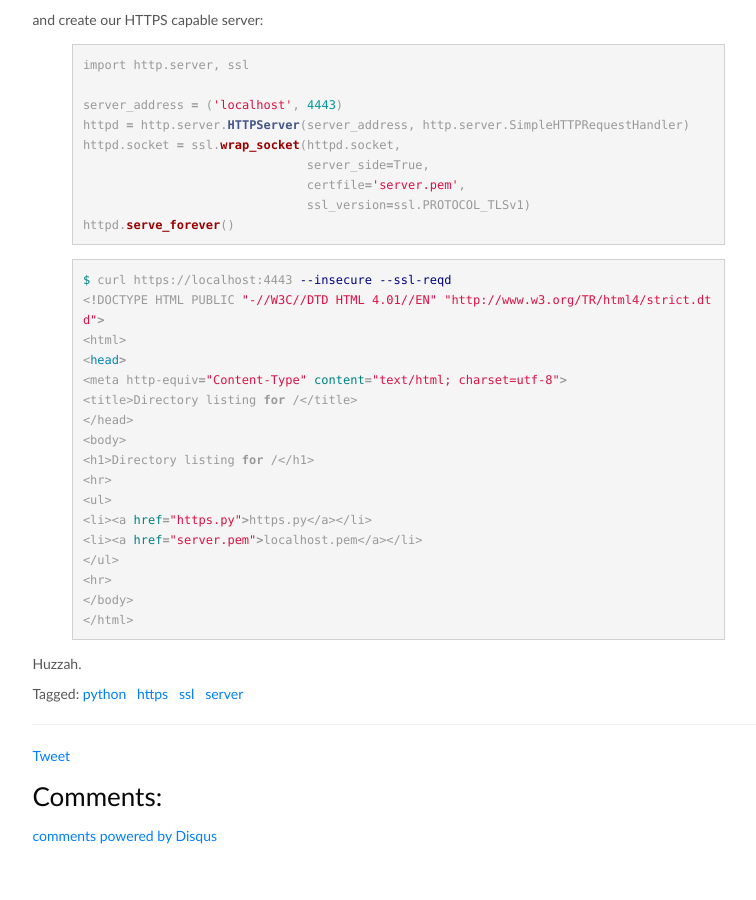
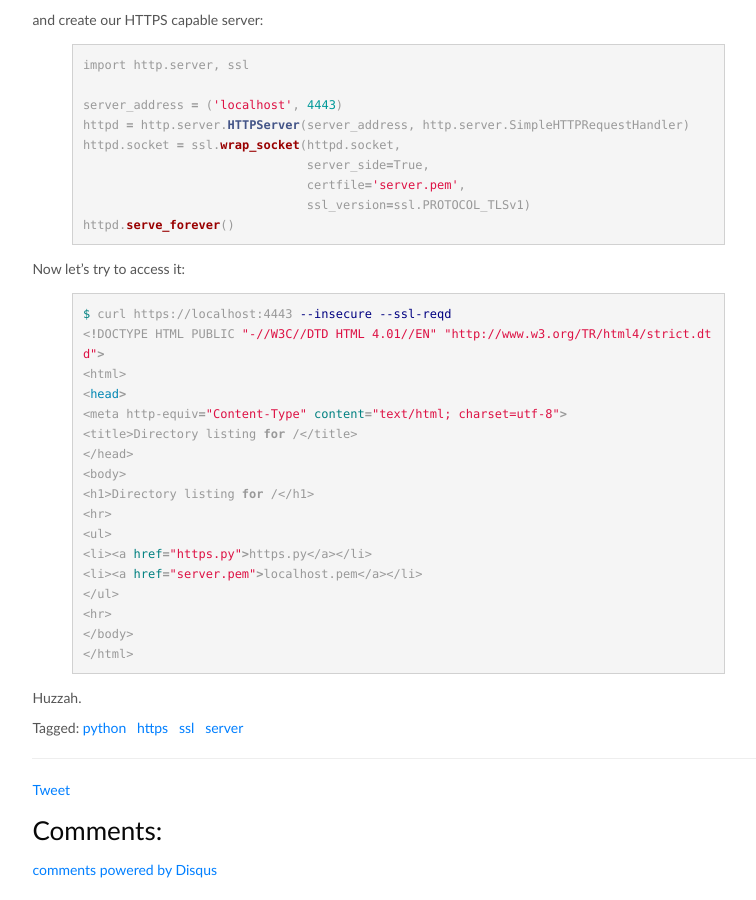
Before and after one commit to mfukar/mfukar.github.com, a Jekyll site: the page built from _posts/2013-10-31-HTTPS.md, in a window 1280 px wide and 900 px high, scrolled down 901 px. Shown: the whole window, without its empty margins (77-833 px from the left). Built offline with Jekyll 4.4.1, drawn with Linux system fonts in a browser that asks for light colours; some web fonts are replaced; Markdown is read by kramdown in place of the engine named in the settings; comment, search, counter and statistics services are not loaded.

Commit message:
Minor addition.

```diff
--- a/_posts/2013-10-31-HTTPS.md
+++ b/_posts/2013-10-31-HTTPS.md
@@ -65,6 +65,8 @@ httpd.socket = ssl.wrap_socket(httpd.socket,
 httpd.serve_forever()
 {% endhighlight %}
 
+Now let's try to access it:
+
 {% highlight bash %}
 $ curl https://localhost:4443 --insecure --ssl-reqd
 <!DOCTYPE HTML PUBLIC "-//W3C//DTD HTML 4.01//EN" "http://www.w3.org/TR/html4/strict.dtd">
```
